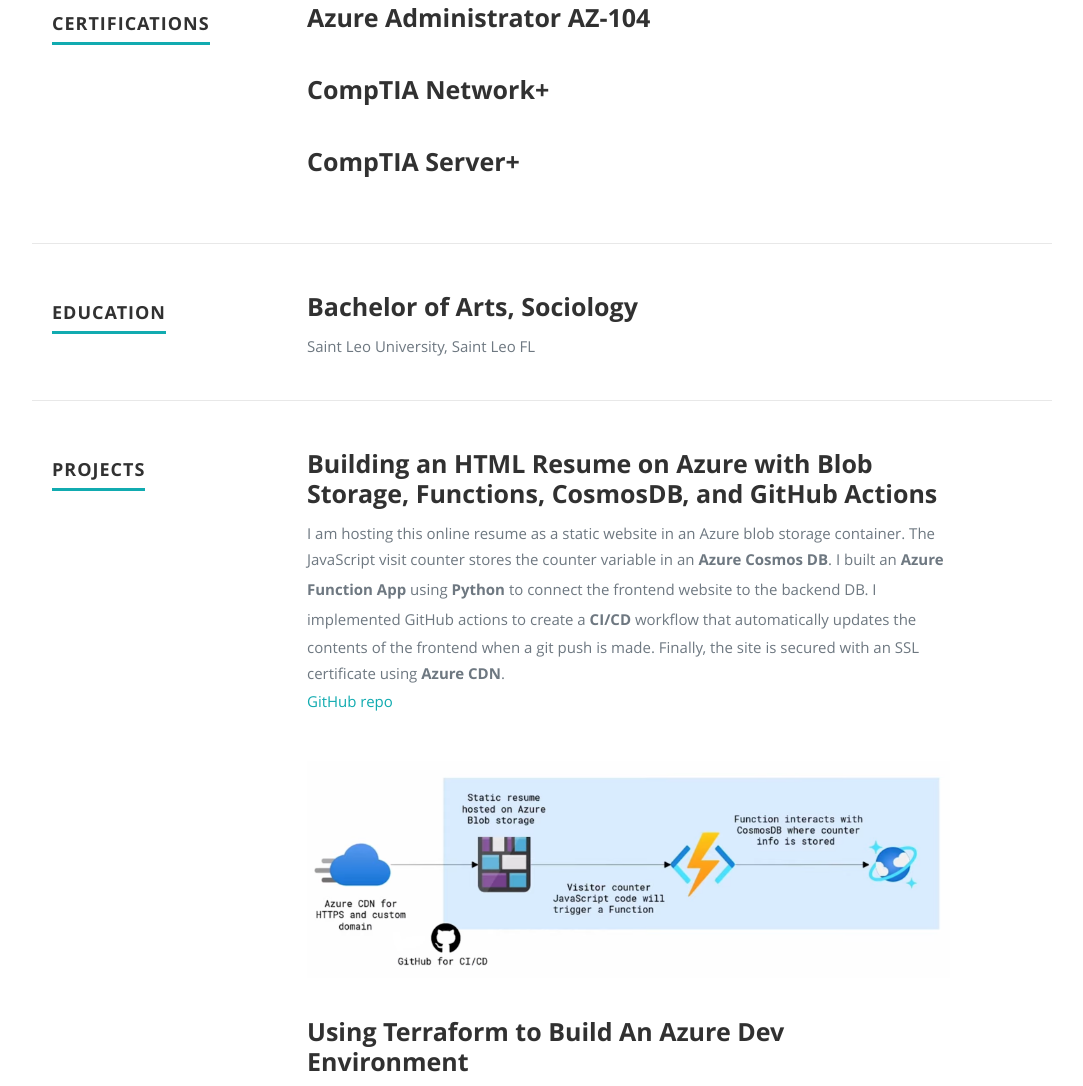
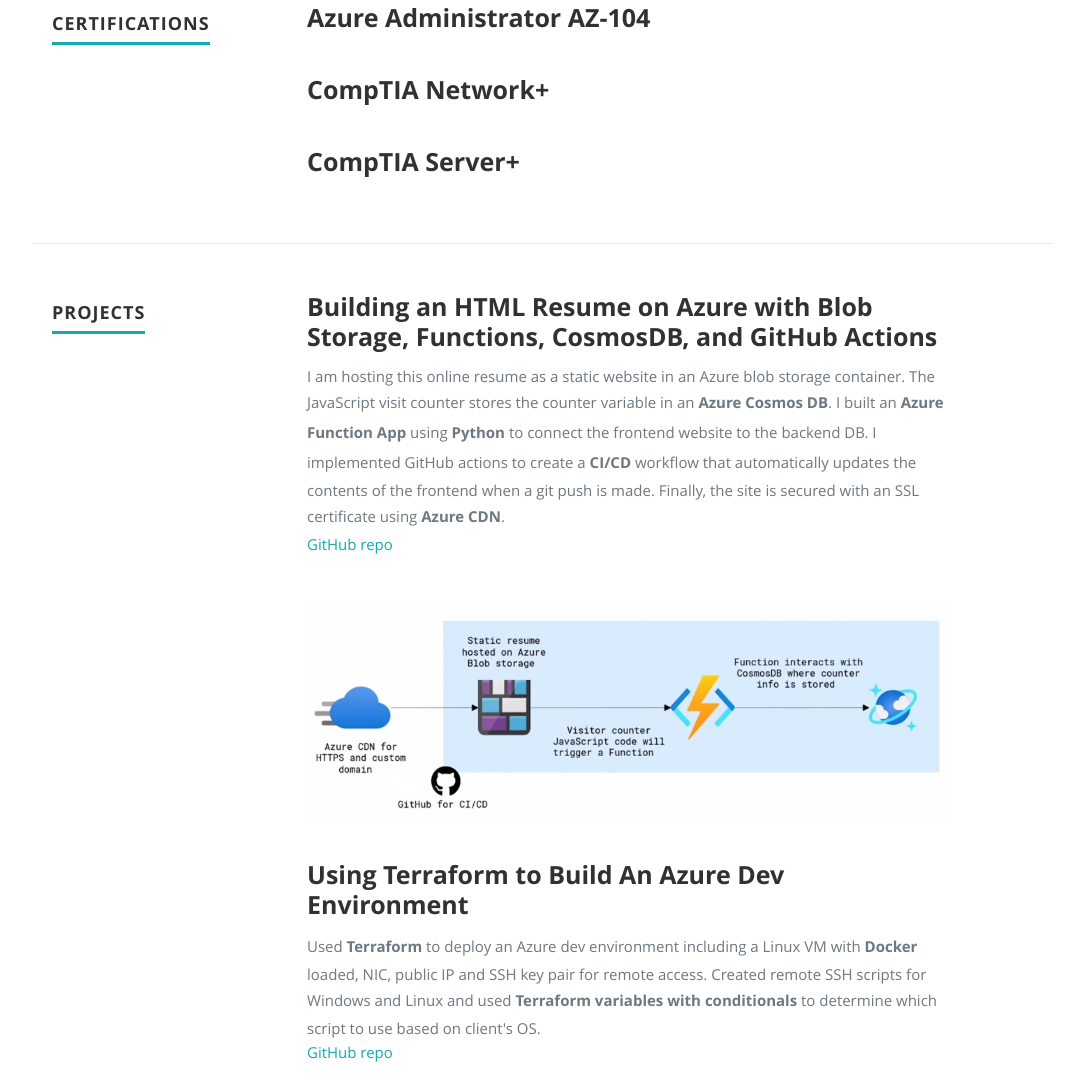
Before and after one commit to joeaksel/cloud-resume, a plain HTML site: page frontend/index.html in a window 1280 px wide. Shown: the part 1241-2327 px from the top of the page, without its empty margins (98-1181 px from the left). Drawn offline with nearby package versions, Linux system fonts and the light colour scheme; no server answers.

Commit message:
Removed education section

```diff
--- a/frontend/index.html
+++ b/frontend/index.html
@@ -140,31 +140,7 @@
       </div> <!-- End Education -->
 
 
-  <!-- Education
-      ----------------------------------------------- -->
-      <div class="row education">
 
-         <div class="three columns header-col">
-            <h1><span>Education</span></h1>
-         </div>
-
-         <div class="nine columns main-col">
-
-            <div class="row item">
-
-               <div class="twelve columns">
-
-                  <h3>Bachelor of Arts, Sociology </h3>
-                  <p class="info"><em class="date">Saint Leo University, Saint Leo FL</em></p>
-
-               </div>
-
-            </div> <!-- item end -->
-
-
-         </div> <!-- main-col end -->
-
-      </div> <!-- End Education -->
 
         <!-- Projects
       ----------------------------------------------- -->
```
